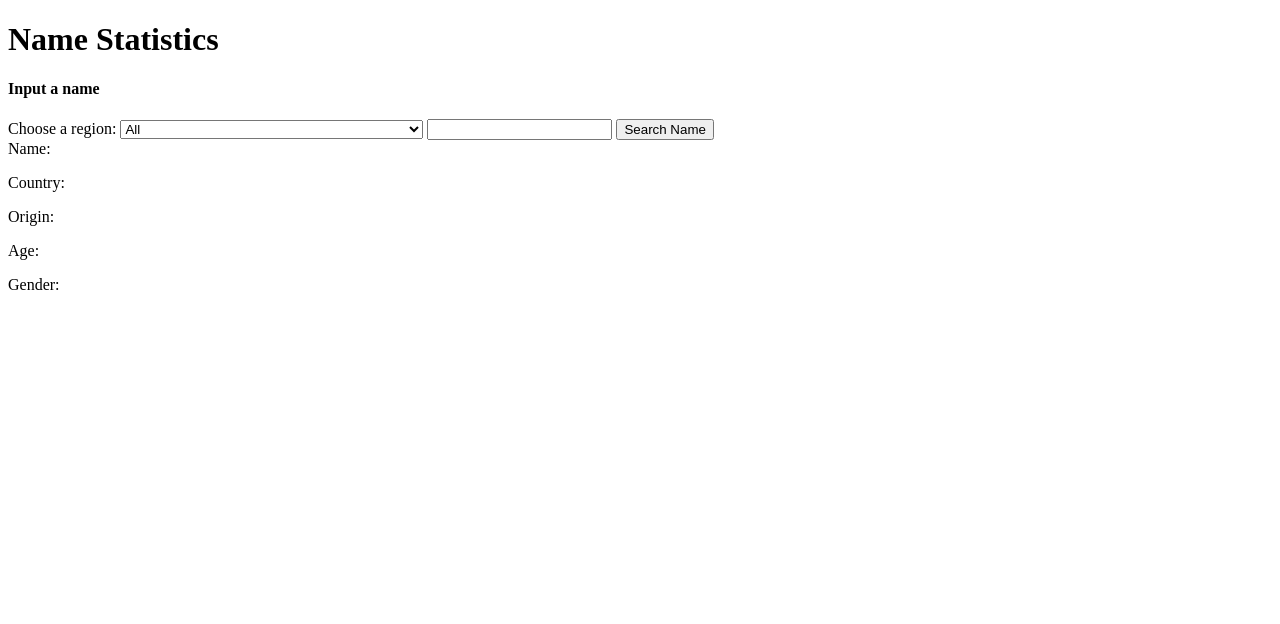
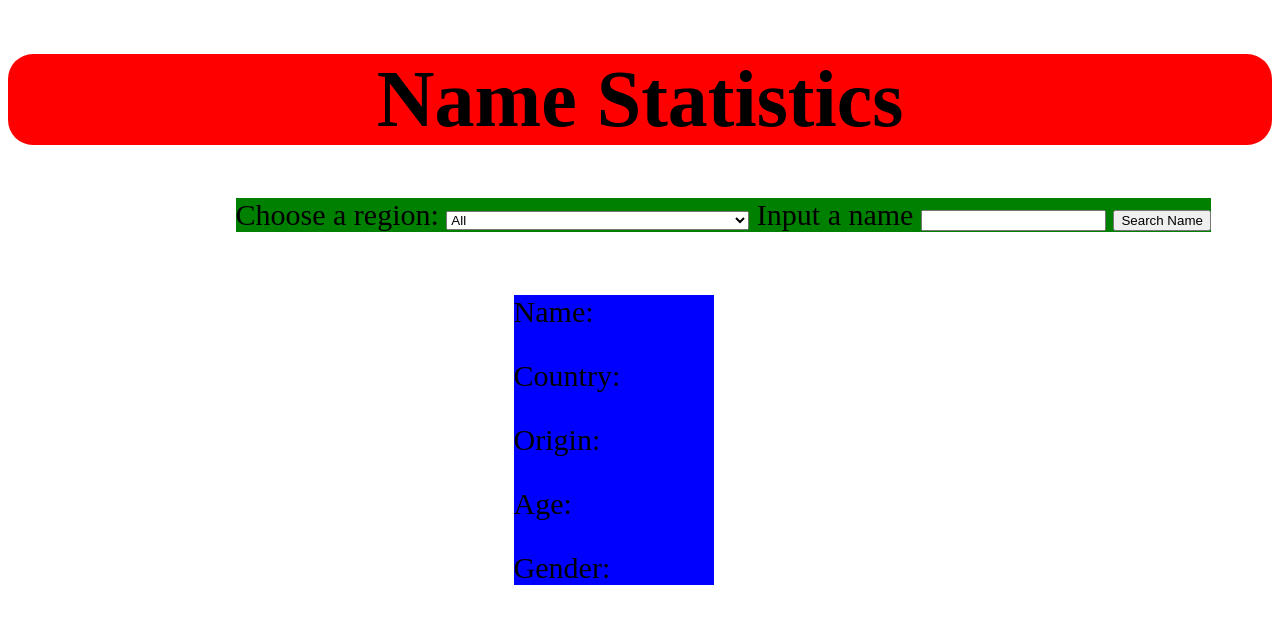
Before and after one commit to Paper-Byte/name-project, a plain HTML site: page index.html in a window 1280 px wide. Drawn offline with Linux system fonts and the light colour scheme.

Commit message:
creates basic CSS styling

```diff
--- a/index.html
+++ b/index.html
@@ -5,10 +5,9 @@
     <title>Name Statistics</title>
   </head>
   <body>
-    <h1>Name Statistics</h1>
+    <div id="header"><h1>Name Statistics</h1></div>
     <div id="mainBody">
       <div id="userInput">
-        <h4>Input a name</h4>
         <label for="countrySelect">Choose a region:</label>
         <select name="countrySelect" id="countrySelect">
           <option value="*">All</option>
@@ -256,6 +255,7 @@
           <option value="ZM">Zambia</option>
           <option value="ZW">Zimbabwe</option>
         </select>
+        <label for="nameSearchBox">Input a name</label>
         <input id="nameSearchBox" type="text" />
         <input id="nameSearchBtn" type="button" value="Search Name" />
       </div>
--- a/style.css
+++ b/style.css
@@ -0,0 +1,23 @@
+#header{
+    background-color: red;
+    border-radius: 25px 25px 25px 25px;
+}
+#userInput{
+    background-color: green;
+    width: fit-content;
+    font-size: 30px;
+    height: fit-content;
+    margin-left: 18%;
+}
+#returnNameInfo{
+    background-color: blue;
+    width: 200px;
+    text-align: justify;
+    margin-left: 40%;
+    margin-top: 5%;
+    font-size: 30px;
+}
+h1{
+    text-align: center;
+    font-size: 80px;
+}
```
